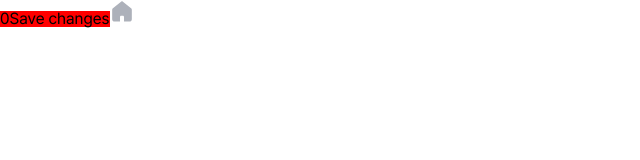
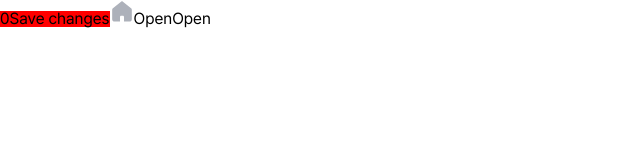
Before and after one commit to kakao-travel-mandi/mandi-frontend, a Next.js app: page / in a window 1280 px wide. Shown: the top 160 px of the page, without its empty margins (0-640 px from the left). Built offline with nearby package versions, Linux system fonts and the light colour scheme.

Commit message:
test: menubox test

```diff
--- a/src/app/page.tsx
+++ b/src/app/page.tsx
@@ -3,7 +3,9 @@
 import { Button } from "@headlessui/react";
 import classNames from "classnames/bind";
 
+import Pencil from "@/assets/icon/icon-pencil-square.svg";
 import HomeIcon from "@/assets/tabBar/icon-home.svg";
+import { Menubox } from "@/components/Menubox";
 import { useStore } from "@/stores/test";
 
 import style from "./page.module.scss";
@@ -25,6 +27,23 @@ export default function Home() {
       </button>
       <Button className={cn("button")}>Save changes</Button>
       <HomeIcon />
+
+      <Menubox
+        triggerButton={<Button>Open</Button>}
+        items={[
+          { content: "Item 1" },
+          { content: "Item 2" },
+          { content: "Item 3" },
+        ]}
+      />
+      <Menubox
+        triggerButton={<Button>Open</Button>}
+        items={[
+          { content: "Item 1", icon: <Pencil /> },
+          { content: "Item 2", icon: <Pencil /> },
+          { content: "Item 3", icon: <Pencil /> },
+        ]}
+      />
     </div>
   );
 }
```
